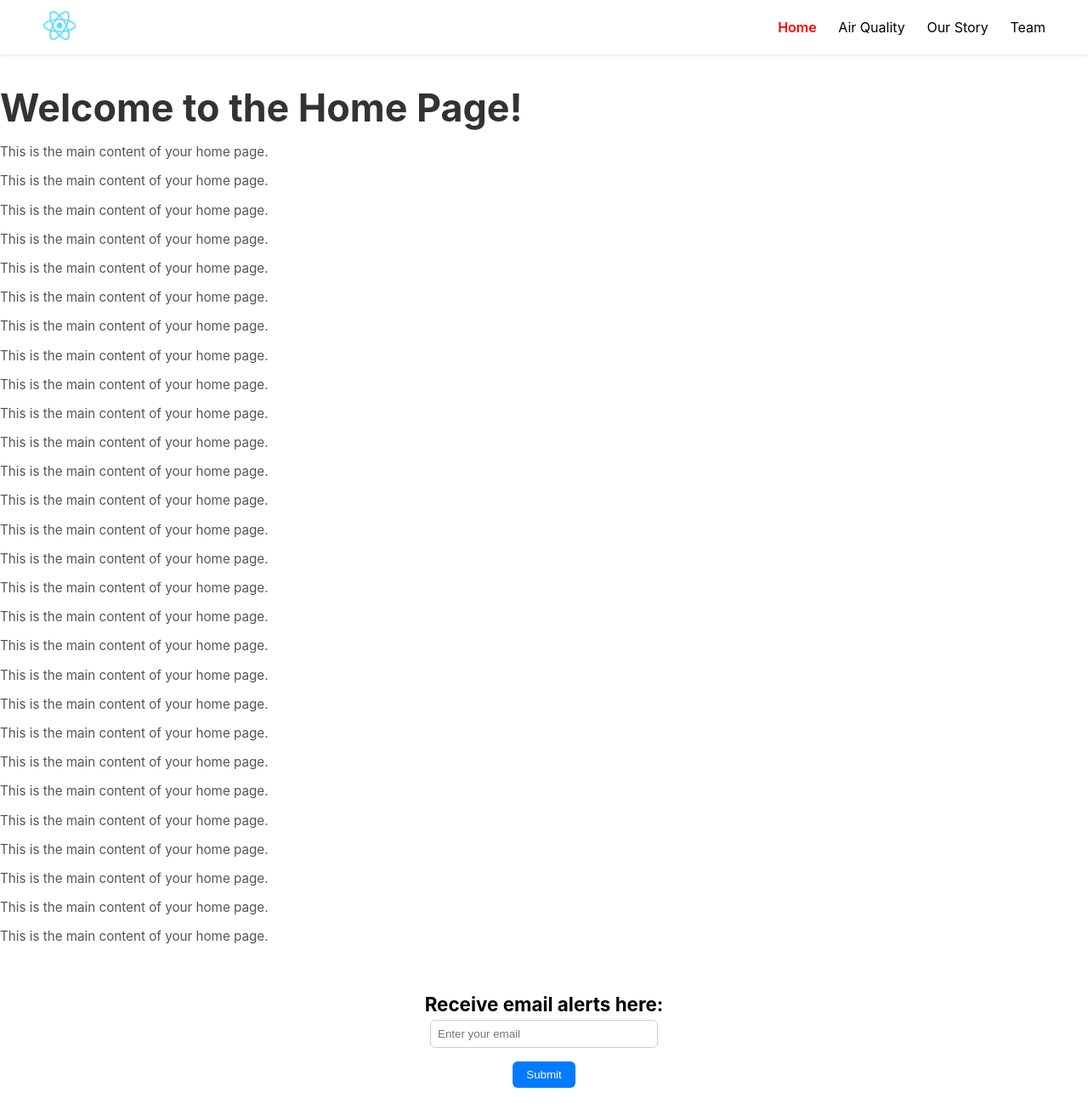
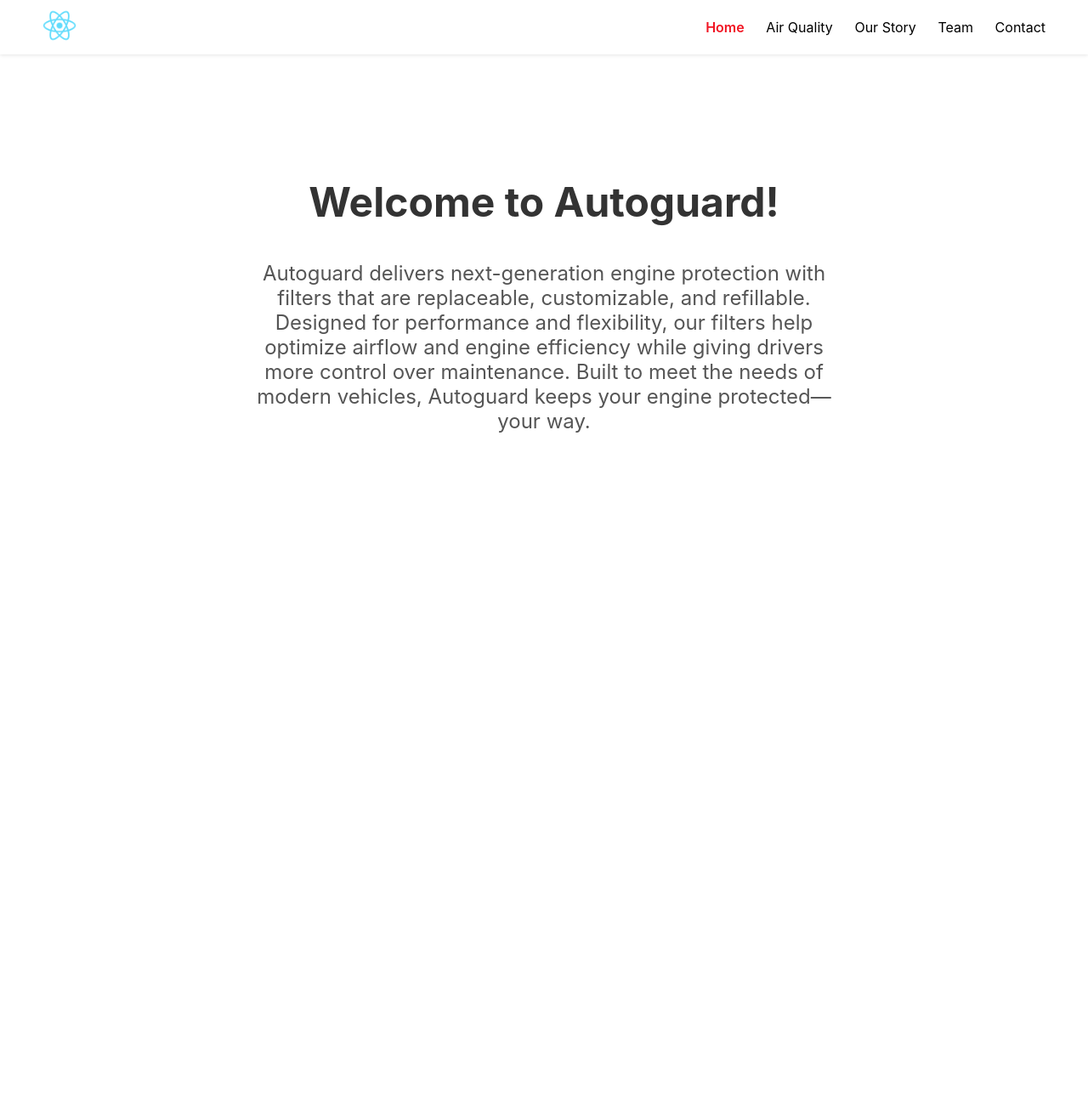
Before and after one commit to ranglall/3m-innovation, a React (Create React App) app: page / in a window 1280 px wide. Shown: the whole page at 85% size. After the commit the page ends 800 px from the top, so only its background shows below. Built offline with nearby package versions, Linux system fonts and the light colour scheme.

Commit message:
Add Contact page, descriptions, and Red

```diff
--- a/src/App.js
+++ b/src/App.js
@@ -1,10 +1,11 @@
 import React from 'react';
 import { HashRouter as Router, Route, Routes } from 'react-router-dom';
-import Navbar from './components/Navbar'; // Make sure the path is correct
+import Navbar from './components/Navbar';
 import Home from './pages/Home';
 import AirQuality from './pages/AirQuality';
 import OurStory from './pages/OurStory';
 import Team from './pages/Team';
+import Contact from './pages/Contact'; // ✅ NEW
 
 function App() {
   return (
@@ -16,10 +17,10 @@ function App() {
           <Route path="/air-quality" element={<AirQuality />} />
           <Route path="/our-story" element={<OurStory />} />
           <Route path="/team" element={<Team />} />
+          <Route path="/contact" element={<Contact />} /> {/* ✅ NEW */}
         </Routes>
       </div>
     </Router>
-
   );
 }
 
--- a/src/components/EmailSignup.js
+++ /dev/null
@@ -1,50 +0,0 @@
-import { useState } from 'react';
-
-function EmailSignup() {
-  const [email, setEmail] = useState('');
-  const [submitted, setSubmitted] = useState(false);
-
-  const handleSubmit = (e) => {
-    e.preventDefault();
-    setSubmitted(true);
-  };
-
-  return (
-    <div style={{ textAlign: 'center', padding: '2rem' }}>
-      {!submitted ? (
-        <form onSubmit={handleSubmit}>
-          <h2>Receive email alerts here:</h2>
-          <input
-            type="email"
-            placeholder="Enter your email"
-            value={email}
-            onChange={(e) => setEmail(e.target.value)}
-            required
-            style={{
-              padding: '0.5rem',
-              width: '250px',
-              borderRadius: '6px',
-              border: '1px solid #ccc',
-              marginBottom: '1rem'
-            }}
-          />
-          <br />
-          <button type="submit" style={{
-            padding: '0.5rem 1rem',
-            backgroundColor: '#007bff',
-            color: '#fff',
-            border: 'none',
-            borderRadius: '6px',
-            cursor: 'pointer'
-          }}>
-            Submit
-          </button>
-        </form>
-      ) : (
-        <p>✅ Thank you! You’ll receive alerts at <strong>{email}</strong>.</p>
-      )}
-    </div>
-  );
-}
-
-export default EmailSignup;
--- a/src/components/Navbar.css
+++ b/src/components/Navbar.css
@@ -67,11 +67,11 @@
 }
 
 .navbar-links a:hover {
-  color: red;
+  color: #F11523;
 }
 
 .navbar-links .active {
-  color: red;
+  color: #F11523;
   font-weight: 600;
 }
 
--- a/src/components/Navbar.js
+++ b/src/components/Navbar.js
@@ -1,6 +1,6 @@
 import React, { useState, useEffect } from "react";
 import { NavLink } from "react-router-dom";
-import logo from "../images/logo192.png"; // adjust path if needed
+import logo from "../images/logo192.png";
 import "./Navbar.css";
 
 export default function Navbar() {
@@ -18,7 +18,7 @@ export default function Navbar() {
   return (
     <nav className={`navbar ${scrolled ? "navbar-scrolled" : ""}`}>
       <div className="navbar-logo">
-        <NavLink to="/">
+        <NavLink to="/" onClick={() => setMenuOpen(false)}>
           <img src={logo} alt="Logo" className="navbar-logo-img" />
         </NavLink>
       </div>
@@ -33,10 +33,21 @@ export default function Navbar() {
       </div>
 
       <div className={`navbar-links ${menuOpen ? "mobile-open" : ""}`}>
-        <NavLink to="/" end onClick={() => setMenuOpen(false)}>Home</NavLink>
-        <NavLink to="/air-quality" onClick={() => setMenuOpen(false)}>Air Quality</NavLink>
-        <NavLink to="/our-story" onClick={() => setMenuOpen(false)}>Our Story</NavLink>
-        <NavLink to="/team" onClick={() => setMenuOpen(false)}>Team</NavLink>
+        <NavLink to="/" end onClick={() => setMenuOpen(false)}>
+          Home
+        </NavLink>
+        <NavLink to="/air-quality" onClick={() => setMenuOpen(false)}>
+          Air Quality
+        </NavLink>
+        <NavLink to="/our-story" onClick={() => setMenuOpen(false)}>
+          Our Story
+        </NavLink>
+        <NavLink to="/team" onClick={() => setMenuOpen(false)}>
+          Team
+        </NavLink>
+        <NavLink to="/contact" onClick={() => setMenuOpen(false)}>
+          Contact
+        </NavLink>
       </div>
     </nav>
   );
--- a/src/index.css
+++ b/src/index.css
@@ -5,6 +5,8 @@ body {
     sans-serif;
   -webkit-font-smoothing: antialiased;
   -moz-osx-font-smoothing: grayscale;
+  background-color: #ffffff;
+  color: #000000;
 }
 
 code {
--- /dev/null
+++ b/src/pages/Contact.css
@@ -0,0 +1,54 @@
+.contact-container {
+  display: flex;
+  justify-content: center;
+  align-items: center;
+  min-height: 100vh;
+  background-color: #ffffff;
+  font-family: 'Arial', sans-serif;
+}
+
+.contact-form {
+  width: 100%;
+  max-width: 500px;
+  padding: 40px;
+  background-color: #ffffff;
+}
+
+.contact-form h1 {
+  font-size: 48px;
+  color: #111827;
+  font-weight: 800;
+}
+
+.contact-form label {
+  display: block;
+  margin-top: 20px;
+  margin-bottom: 5px;
+  font-weight: bold;
+  color: #1f2937;
+}
+
+.contact-form input,
+.contact-form textarea {
+  width: 100%;
+  padding: 12px;
+  border: 1px solid #cbd5e1;
+  border-radius: 4px;
+  font-size: 16px;
+}
+
+.contact-form button {
+  margin-top: 30px;
+  padding: 12px 24px;
+  background: linear-gradient(to right, #f43f5e, #fb7185);
+  color: white;
+  font-weight: bold;
+  border: none;
+  border-radius: 6px;
+  cursor: pointer;
+  transition: background 0.3s;
+}
+
+.contact-form button:hover {
+  background: linear-gradient(to right, #e11d48, #f43f5e);
+}
--- /dev/null
+++ b/src/pages/Contact.js
@@ -0,0 +1,26 @@
+import React from 'react';
+import './Contact.css';
+
+const Contact = () => {
+  return (
+    <div className="contact-container">
+      <div className="contact-form">
+        <h1>Contact</h1>
+        <form>
+          <label htmlFor="name">Name</label>
+          <input type="text" id="name" placeholder="Your name" />
+
+          <label htmlFor="email">Email</label>
+          <input type="email" id="email" placeholder="Your email" />
+
+          <label htmlFor="message">Message</label>
+          <textarea id="message" rows="4" placeholder="Your message"></textarea>
+
+          <button type="submit">Submit</button>
+        </form>
+      </div>
+    </div>
+  );
+};
+
+export default Contact;
--- a/src/pages/Home.js
+++ b/src/pages/Home.js
@@ -1,44 +1,22 @@
 import React from 'react';
-import EmailSignup from '../components/EmailSignup'; //
 
 function Home() {
   return (
-    <div>
-      <h1>Welcome to the Home Page!</h1>
-      <p>This is the main content of your home page.</p>
-      <p>This is the main content of your home page.</p>
-      <p>This is the main content of your home page.</p>
-      <p>This is the main content of your home page.</p>
-      <p>This is the main content of your home page.</p>
-      <p>This is the main content of your home page.</p>
-      <p>This is the main content of your home page.</p>
-      <p>This is the main content of your home page.</p>
-      <p>This is the main content of your home page.</p>
-      <p>This is the main content of your home page.</p>
-      <p>This is the main content of your home page.</p>
-      <p>This is the main content of your home page.</p>
-
-      <p>This is the main content of your home page.</p>
-      <p>This is the main content of your home page.</p>
-      <p>This is the main content of your home page.</p>
-      <p>This is the main content of your home page.</p>
-      <p>This is the main content of your home page.</p>
-
-      <p>This is the main content of your home page.</p>
-      <p>This is the main content of your home page.</p>
-      <p>This is the main content of your home page.</p>
-      <p>This is the main content of your home page.</p>
-      <p>This is the main content of your home page.</p>
-      <p>This is the main content of your home page.</p>
-      <p>This is the main content of your home page.</p>
-      <p>This is the main content of your home page.</p>
-
-      <p>This is the main content of your home page.</p>
-
-      <p>This is the main content of your home page.</p>
-      <p>This is the main content of your home page.</p>
-      {/* Add the email signup form here */}
-      <EmailSignup />
+    <div
+      style={{
+        display: 'flex',
+        justifyContent: 'center',
+        alignItems: 'center',
+        height: '70vh',
+        textAlign: 'center',
+        flexDirection: 'column',
+        padding: '0 20px',
+      }}
+    >
+      <h1 style={{ fontSize: '3rem', marginBottom: '1rem' }}>Welcome to Autoguard!</h1>
+      <p style={{ fontSize: '1.5rem', maxWidth: '700px' }}>
+        Autoguard delivers next-generation engine protection with filters that are replaceable, customizable, and refillable. Designed for performance and flexibility, our filters help optimize airflow and engine efficiency while giving drivers more control over maintenance. Built to meet the needs of modern vehicles, Autoguard keeps your engine protected—your way.
+      </p>
     </div>
   );
 }
--- a/src/pages/OurStory.js
+++ b/src/pages/OurStory.js
@@ -2,9 +2,21 @@ import React from 'react';
 
 function OurStory() {
   return (
-    <div>
-      <h1>Welcome to the Our Story Page!</h1>
-      <p>This is the main content of your Our Story page.</p>
+    <div
+      style={{
+        display: 'flex',
+        justifyContent: 'center',
+        alignItems: 'center',
+        height: '70vh',
+        textAlign: 'center',
+        flexDirection: 'column',
+        padding: '0 20px',
+      }}
+    >
+      <h1 style={{ fontSize: '3rem', marginBottom: '1rem' }}>Welcome to the Home Page!</h1>
+      <p style={{ fontSize: '1.5rem', maxWidth: '700px' }}>
+        We are five interns from different backgrounds—Finance, R&D, IT, Sales, and Marketing—united by a shared passion to challenge the status quo. Together, we set out to create something meaningful: Autoguard’s innovative refillable and customizable air filters. This project became more than just an internship—it became our chance to make a real impact on how engines are cared for. By blending creativity, technology, and teamwork, we’re proud to introduce a solution that empowers drivers to protect their engines smarter and more sustainably. This is just the beginning of our journey, and we’re excited to drive innovation forward.
+      </p>
     </div>
   );
 }
```
Lines whose indentation alone changed are shown as unchanged.
